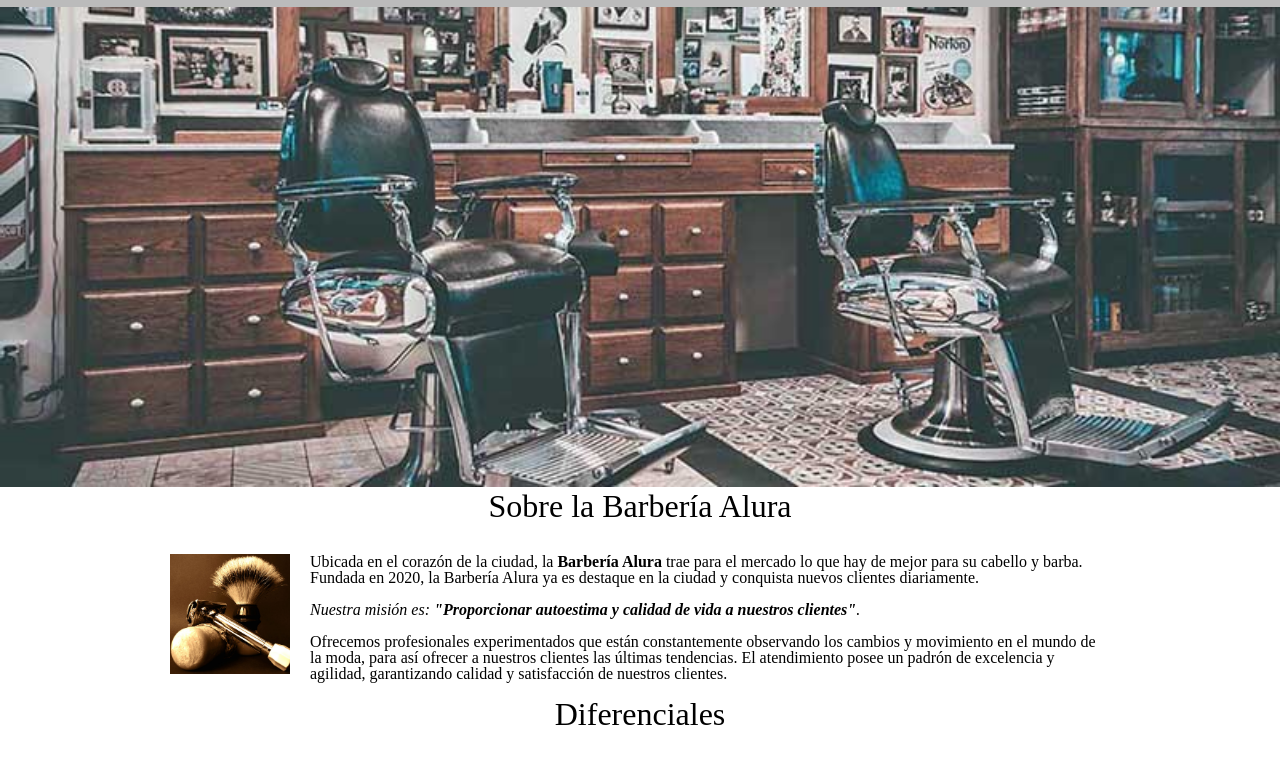
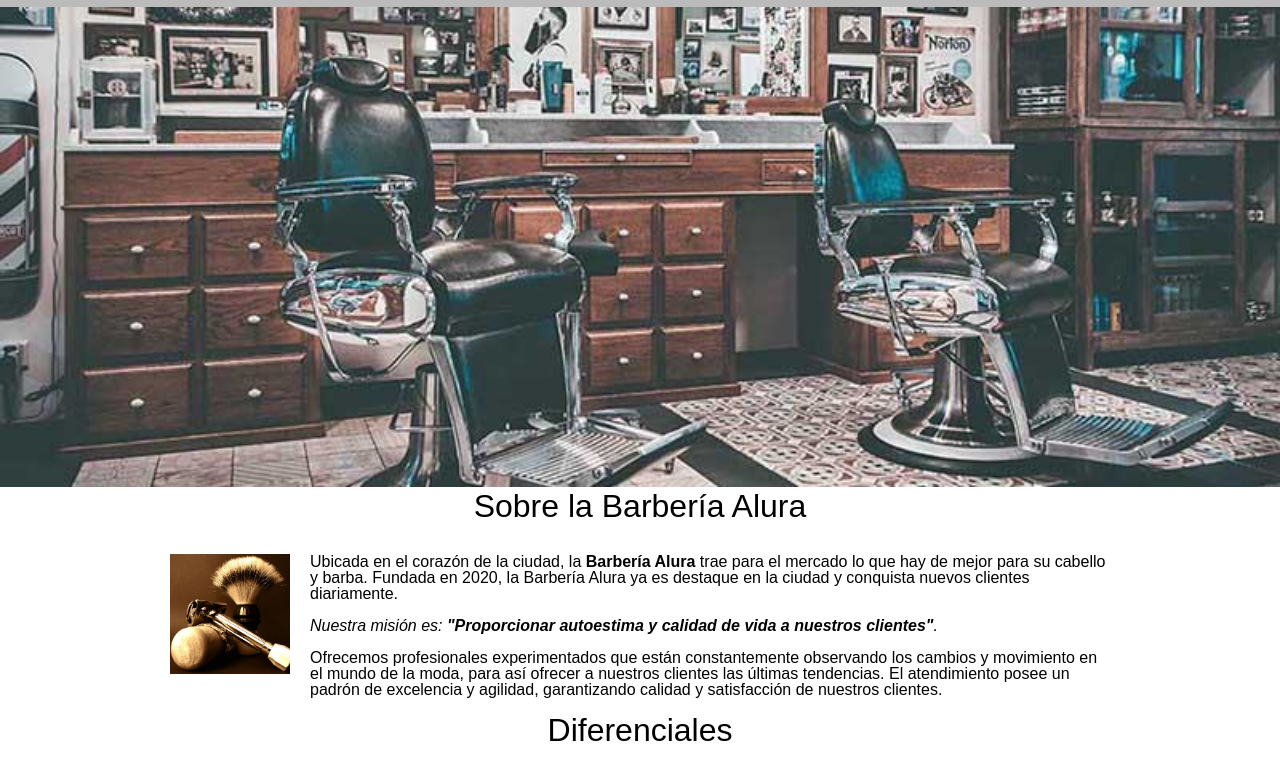
Before and after one commit to nelzonapa/Mi-primera-pagina-web, a plain HTML site: page index.html in a window 1280 px wide. Shown: the part 286-1045 px from the top of the page. Drawn offline with Linux system fonts and the light colour scheme.

Commit message:
Added google fonts in body

```diff
--- a/index.html
+++ b/index.html
@@ -15,6 +15,11 @@
         <title>Barbería Alura</title>
         <link rel="stylesheet" href="./reset.css">
         <link rel="stylesheet" href="./style.css">
+
+        <!-- Para conectar con google fonts -->
+        <link rel="preconnect" href="https://fonts.googleapis.com">
+        <link rel="preconnect" href="https://fonts.gstatic.com" crossorigin>
+        <link href="https://fonts.googleapis.com/css2?family=Montserrat:wght@300&display=swap" rel="stylesheet">
 
     </head>
 
--- a/style.css
+++ b/style.css
@@ -1,3 +1,7 @@
+body{
+    font-family: 'Monserrat',sans-serif;
+}
+
 header{
     background-color: #BBBBBB;
     padding: 20px 0;
@@ -207,6 +211,12 @@ td, th {
 
 .utensilios{
     width: 120px;
+    /*
+    float:left como el float: right sirven para que el elemento
+    se destaque en la pantalla, la superficie del elemento
+    continúa siendo utilizada y los otros elementos de texto
+     o elementos en línea se posicionan alrededor de él.
+    */
     float: left;
     margin: 0 20px 20px 0;
 }
```
